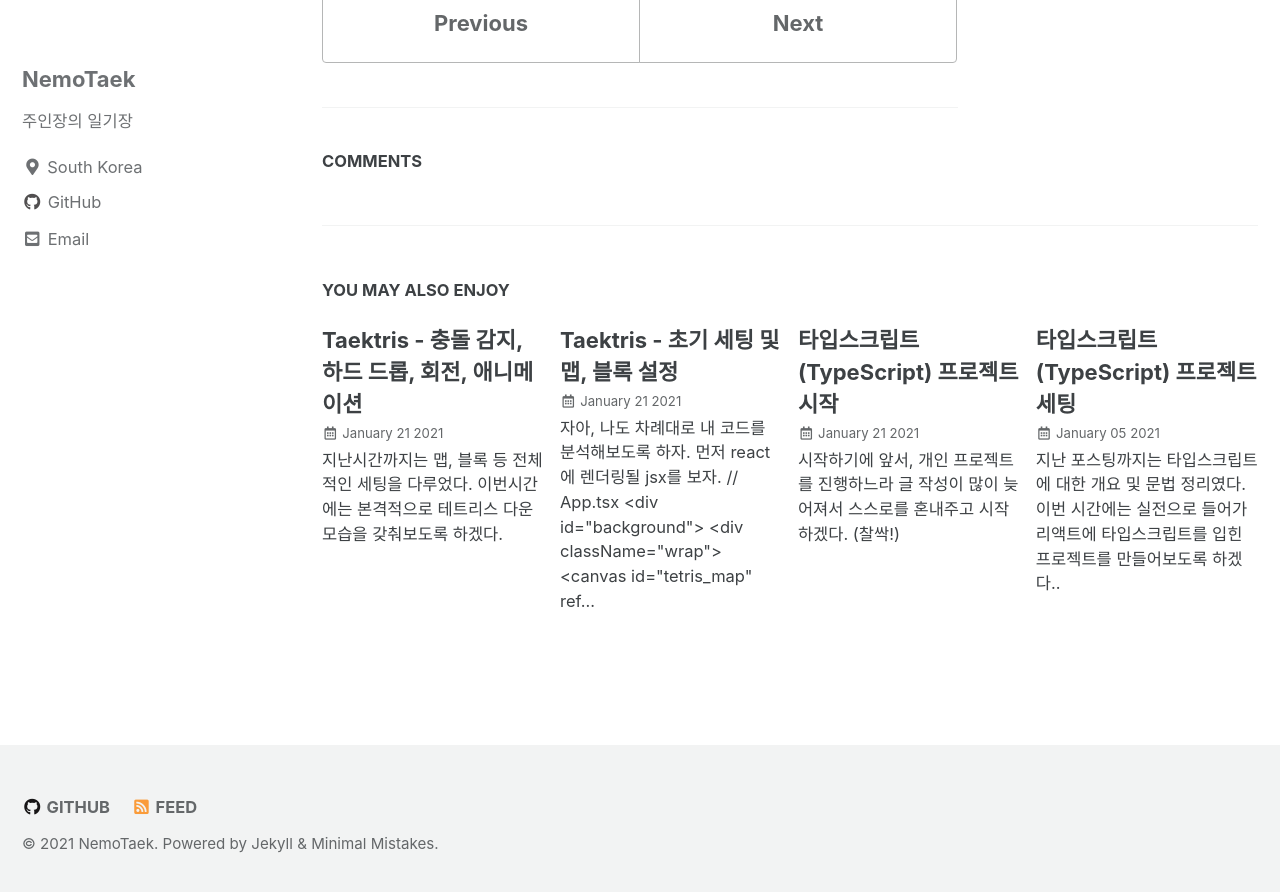
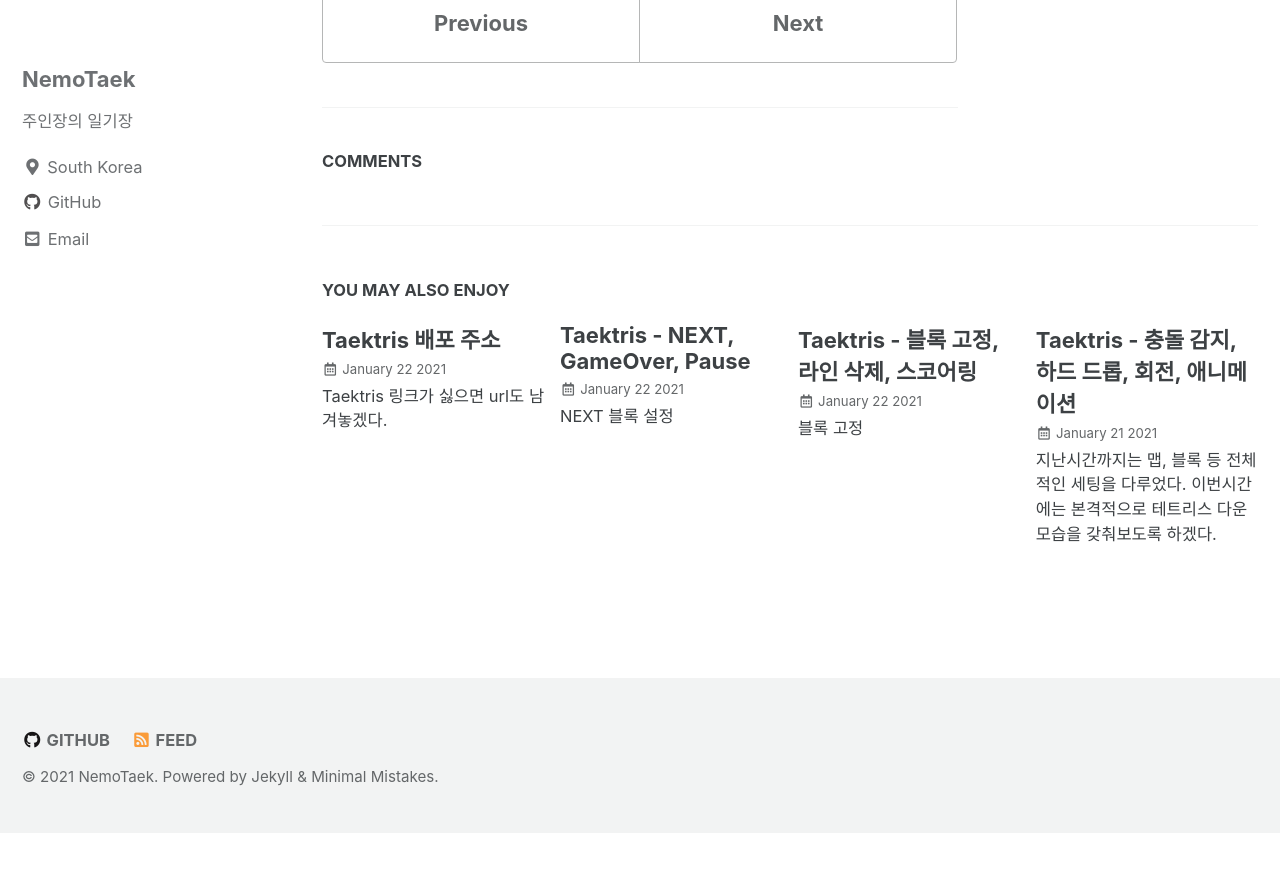
Before and after one commit to NemoTaek/NemoNote, a Jekyll site: the page built from _posts/2020-08-10-blog_menu.md, in a window 1280 px wide and 900 px high, scrolled down 866 px. Shown: the top 892 px of the window. Built offline with Jekyll 4.4.1, drawn with Linux system fonts in a browser that asks for light colours; cached includes are drawn as plain includes; a script bundle is joined from its source files by our own code; comment, search, counter and statistics services are not loaded; after the commit the page ends 1699 px from its top, so only the background shows below that; part of the change alters nothing that is shown.

Commit message:
택트리스 블로깅

````diff
--- a/_posts/2021-1-21-Taektris3.md
+++ b/_posts/2021-1-21-Taektris3.md
@@ -27,14 +27,26 @@ valid(p: any) {
     return row.every((value: number, dx: number) => {
       let x = p.x + dx;
       let y = p.y + dy;
-      return value === 0;
+      return value === 0 || (this.isInsideWalls(x, y) && this.isDropped(x, y));
     });
   });
+}
+
+// 맵 내의 충돌 감지하는 함수
+isInsideWalls(x: number, y: number) {
+	return x >= 0 && x < COLS && y <= ROWS;
+}
+
+// 놓여질 곳에 블럭이 있는지 검사하는 함수
+isDropped(x: number, y: number) {
+	return this.grid[y] && this.grid[y][x] === 0;
 }
 ```
 
 블록의 배열에 있는 모든 좌표의 값이 모두 0이면 비어있는 맵이므로 이동이 가능하게 된다.
 이 함수는 boolean 함수로 모두 0이면 true로 이동이 가능하고, 하나라도 0이 아닌 수가 있으면 false로 이동이 불가능함을 의미한다.
+그리고 맵 밖으로 나가면 안되니까 좌우는 0~행 크기, 하단은 열 크기 사이의 값에 있으면 유효한 것으로 설정을 했다.
+또한 맵 안의 다른 블록도 영향을 받으므로 grid 값이 0이어야만 유효한 것으로 설정을 했다.
 
 이제 App.tsx의 handleKeyPress 함수에 다음의 코드를 추가하여 적용해보자.
 ```
@@ -91,6 +103,31 @@ const handleKeyPress = (event: any) => {
 먼저 constant.tsx에 해당 code를 추가하고, App.tsx의 move에도 추가한다.
 그리고 스페이스바를 누르는 것도 키보드 이벤트이므로 handleKeyPress에 해당 코드를 추가한다.
 하드드롭은 밑으로 이동하는 이벤트를 충돌이 감지될 때까지 반복 실행하는 것이므로 while문을 사용하여 작성하였다.
+
+```
+// piece.tsx
+
+let hardDropped = false;
+
+// 블럭 이동 함수
+move(p: any) {
+// 스페이스바 누르면 움직이는 것은 안되게
+	if (!this.hardDropped) {
+		this.x = p.x;
+		this.y = p.y;
+	}
+	this.shape = p.shape;
+}
+
+// 하드드롭 설정하는 함수
+hardDrop() {
+	this.hardDropped = true;
+}
+```
+
+하드드롭을 하게 되면 움직여지면 안된다. 그래서 하드드롭 설정을 하는 변수와 함수를 선언해주고, move() 함수에 하드드롭이 아닐때만 움직일 수 있도록 조건을 달아주어야 한다.
+
+-----------------------------------------------------------------
 
 다음은 회전이다.
 블록은 constant.tsx에서 2차원 행렬로 되어있기 때문에 이를 수정하려면 수학적 지식이 필요하다. 여기서는 선형대수학의 개념을 사용해야 한다.
@@ -163,6 +200,7 @@ const animate = (now: number = 0): void => {
 
   // 맵 초기화 후 그리기
   mapContext.clearRect(0, 0, mapContext.canvas.width, mapContext.canvas.height);
+  // 이제는 맵도 업데이트를 해주어야 하기 때문에 piece.draw()와 drawBoard()를 합침
   board.drawPiece();
 
   // 애니메이션 변수에 담아 flag 설정
@@ -172,8 +210,39 @@ const animate = (now: number = 0): void => {
 animate();
 ```
 
+```
+// board.tsx
+// 블럭 그리는 함수
+drawPiece() {
+  this.piece.draw();
+  this.drawBoard();
+}
+
+// 맵에 블럭 그리는 함수
+drawBoard() {
+  this.grid.forEach((row: Array<number>, y: number) => {
+    row.forEach((value: number, x: number) => {
+      if (value > 0) {
+        this.ctx.strokeStyle = "#964b00";
+        this.ctx.lineWidth = 0.025;
+        this.ctx.strokeRect(x, y, 1, 1);
+        this.ctx.fillStyle = COLORS[value];
+        this.ctx.fillRect(x, y, 1, 1);
+      }
+    });
+  });
+}
+```
+
 시작 시간, 경과 시간, 해당 레벨의 낙하 속도를 가지는 타이머 객체를 생성한다.
 경과시간을 1초에 60번 업데이트 하고, 경과 시간이 만약 레벨의 낙하 속도 만큼이 지났다면 한칸 밑으로 하강시키는 함수이다.
+나중에는 이 부분을 board.tsx에 함수로 해서 등록시킬 예정이다.
+
+또한 저번에는 블록만 나타나게 하면 되서 piece.draw()만 작성했지만, 지금은 맵을 계속 업데이트 해서 보여주어야 하기 때문에 맵에도 블록이 있으면 그려주어야 한다.
+그래서 이를 board.tsx에 함께 묶어서 작성하였다.
+drawBoard()는 각 열마다 블록이 있으면(0보다 큰 값이 있으면) 그에 맞는 색을 칠하여 보여주게 하는 함수이다.
+
+------------------------------------------------
 
 이번 시간도 충돌 감지, 하드 드롭, 회전, 애니메이션 참 많은 기능을 구현해보았다.
 다음 시간에는 블록이 충돌을 감지하면 해당 블록을 고정시키는 기능, 한 줄이 모두 채워지면 라인이 삭제되는 기능, 점수 매기기 등의 기능을 다뤄보도록 하겠다.
--- /dev/null
+++ b/_posts/2021-1-22-Taektris4.md
@@ -0,0 +1,282 @@
+---
+title: "Taektris - 블록 고정, 라인 삭제, 스코어링"
+tags:
+  - TypeScript
+  - React
+  - Tetris
+---
+
+## 블록 고정
+
+블록 고정은 블록이 하강하는 중에 충돌 감지가 되었을 경우 고정이 되면서 다음 블록으로 이동하게 된다.
+그러므로 블록 하강하는 함수에 고정하는 기능을 추가하면 된다.
+(이전 글에서 블록 하강 기능을 작성했었다.)
+
+```
+// board.tsx
+// 블럭을 내리는 함수
+drop(moves: any) {
+  // 내려갈 곳이 있으면 1칸씩 하강
+  // 여기까지는 전에 간단히 작성한 내용과 같음
+  let p = moves[KEY.DOWN](this.piece);
+  if (this.valid(p)) {
+    this.piece.move(p);
+  }
+
+  // valid가 false면 즉, 충돌이 감지가 되면 freeze() 함수 실행
+  else {
+    this.freeze();
+  }
+
+  return true;
+}
+
+// 더이상 내려갈 수 없는 곳에 닿았을 때 블럭 놓는 함수
+// grid 격자에 블록이 추가가 된 것이므로 블록에 해당하는 id 값을 grid에 추가
+freeze() {
+  this.piece.shape.forEach((row: Array<number>, y: number) => {
+    row.forEach((value: number, x: number) => {
+      if (value > 0) {
+        this.grid[y + this.piece.y][x + this.piece.x] = value;
+      }
+    });
+  });
+}
+```
+
+충돌이 감지가 되어 freeze() 함수가 실행이 되면 그 공간에 해당하는 grid 격자에 블록이 추가가 된 것이므로 블록에 해당하는 id 값을 grid에 값을 변경시켜 줌으로써 맵에 블록이 쌓이는 효과를 줄 수 있다.
+
+----------------------------------------------
+
+## 라인 삭제
+
+
+```
+// board.tsx
+// 블럭을 내리는 함수
+drop(moves: any) {
+  .
+  .
+  .
+
+  // valid가 false면 즉, 충돌이 감지가 되면 freeze() 함수 실행 후 clearLines() 함수 실행
+  else {
+    this.freeze();
+    this.clearLines();	// 위의 코드에서 이 한줄만 추가됨
+  }
+
+  return true;
+}
+
+// 한 줄이 다 채워질 경우 라인 삭제 함수
+clearLines() {
+  let lines = 0;
+  this.grid.forEach((row: Array<number>, y: number) => {
+
+    // gird에서 하나의 행이 모두 0 이상의 값으로 채워지면 라인 삭제
+    if (row.every((value: number) => value > 0)) {
+      lines++;
+
+      // 행 삭제
+      this.grid.splice(y, 1);
+
+      // 삭제한 라인을 상단에 0으로 추가
+      this.grid.unshift(Array(COLS).fill(0));
+    }
+  });
+}
+```
+
+삭제된 라인 수를 담을 lines 변수를 선언한다.
+그리고 gird 격자를 탐색해서 하나의 row에 값이 모두 0 이상의 값으로 채워지면 모두 블록이 있다는 의미이므로 라인을 삭제하게 된다.
+라인 삭제는 splice() 메소드로 삭제를 한 뒤, 삭제한 라인 수만큼 unshift()로 0으로 차있는 배열을 삽입하는 로직으로 구성했다.
+
+--------------------------------------------------
+
+## 스코어링
+
+이제 웬만한 기능은 다 구현이 되어서 플레이하는데 무리는 없을 것이다.
+하지만 그냥 블록 쌓고 없애는 것만 하면 지루할 수 있으므로 점수, 라인 수, 레벨 기능을 추가해 보도록 하자.
+
+우선 점수와 속도부터 정해봅시다.
+```
+// constant.tsx
+
+// 레벨을 올리기 위해 필요한 삭제 라인 수
+export const LINES_PER_LEVEL: number = 10;
+
+// 점수
+export const POINTS = {
+  SINGLE: 100,
+  DOUBLE: 300,
+  TRIPLE: 500,
+  TETRIS: 800,
+  SOFT_DROP: 1,
+  HARD_DROP: 2
+};
+
+// 레벨 별 속도
+export const LEVEL = {
+  0: 800,
+  1: 720,
+  2: 630,
+  3: 550,
+  4: 470,
+  5: 380,
+  6: 300,
+  7: 220,
+  8: 130,
+  9: 100,
+  10: 80,
+	.
+	.
+	.
+	// 자유롭게 기입하도록 하자
+};
+```
+
+그럼 이제 선언을 해볼까?
+```
+// App.tsx
+// 게임 내 점수, 라인 수, 레벨 정보
+let accountValues = {
+  score: 0,
+  lines: 0,
+  level: 0
+}
+
+.
+.
+.
+
+// 게임 시작 버튼 클릭
+document.querySelector('.play-button').addEventListener("click", (e) => {
+  // 게임 시작
+  play();
+
+const play = (): void => {
+  addEventListener();
+  // 이미 게임이 실행중이면 애니메이션 중단
+  if (requestId) {
+    cancelAnimationFrame(requestId);
+  }
+  resetGame();
+  animate();
+}
+
+// 게임 설정 초기화
+const resetGame = (): void => {
+  board.reset();
+  // 시작 시간, 경과 시간, 해당 레벨의 낙하 속도를 가지는 타이머 객체
+  time = { start: performance.now(), elapsed: 0, level: LEVEL[accountValues.level] };
+}
+
+const animate = (now: number = 0): void => {
+  // 점수, 라인 수, 레벨 출력
+  document.querySelector("#score").textContent = accountValues.score.toString();
+  document.querySelector("#lines").textContent = accountValues.lines.toString();
+  document.querySelector("#level").textContent = accountValues.level.toString();
+
+  // 경과시간 업데이트
+  time.elapsed = now - time.start;
+
+  // 경과시간이 현재 레벨의 시간을 넘었다면
+  // 시작시간을 0으로 초기화 하고 하강시킴
+  if (time.elapsed > time.level) {
+    time.start = now;
+  }
+
+  // 맵 초기화 후 그리기
+  mapContext.clearRect(0, 0, mapContext.canvas.width, mapContext.canvas.height);
+  board.drawPiece();
+
+  // 애니메이션 변수에 담아 flag 설정
+  requestId = requestAnimationFrame(animate);
+}
+
+// 키보드 이벤트(블록 움직임, 하드 드롭)
+const addEventListener = () => {
+  document.removeEventListener('keydown', handleKeyPress);
+  document.addEventListener('keydown', handleKeyPress);
+}
+
+const handleKeyPress = (event: any) => {
+  if (moves[event.code]) {
+    // 이벤트 버블링 방지
+    event.preventDefault();
+
+    // 조각의 상태를 얻음
+    let p = moves[event.code](board.piece);
+
+    // space 누르면 수직 강하
+    if (event.code === KEY.SPACE) {
+      while (board.valid(p)) {
+        board.piece.move(p);
+        p = moves[KEY.DOWN](board.piece);
+        accountValues.score += POINTS.HARD_DROP;	// 하드드롭 점수 추가
+      }
+      board.piece.hardDrop();
+    }
+
+    // 이동이 가능한 상태라면 이동
+    else if (board.valid(p)) {
+      board.piece.move(p);
+      if (event.code === KEY.DOWN) {
+        accountValues.score += POINTS.SOFT_DROP;	// 소프트드롭(아래방향키 누를 때) 점수 추가
+      }
+    }
+  }
+};
+```
+
+거의 메인 코드를 다 작성한 것 같다.
+게임 시작 버튼을 누르면 설정을 초기화하고 애니메이션을 시작하도록 한다. 여기서 만약 게임중이라면 하던 애니메이션을 취소하고 다시 시작하도록 했다.
+그리고 time 객체의 level은 현재 레벨의 속도 값을 정하는 key이다. 이는 constant.tsx에서 정의했다.
+또한 하드드롭과 소프트드롭 할 때의 점수도 추가시켜주었다.
+
+```
+// board.tsx
+// 한 줄이 다 채워질 경우 라인 삭제 함수
+clearLines(time: any, account: any) {
+  .
+  .
+  .
+
+  if (lines > 0) {
+    // 지워진 라인 수만큼 점수 추가
+    account.score += this.getLinesClearedPoints(lines);
+    account.lines += lines;
+
+    // 일정 기준치의 라인을 제거하면 레벨 상승
+    if (account.lines >= LINES_PER_LEVEL) {
+      account.level++;
+
+      // 다음 레벨을 위하여 기존의 라인을 삭제
+      account.lines -= LINES_PER_LEVEL;
+
+      // 레벨이 오르면 속도도 상승
+      time.level = LEVEL[account.level];
+    }
+  }
+}
+
+// 라인 별 점수
+getLinesClearedPoints(lines: number) {
+  return lines === 1 ? POINTS.SINGLE :
+    lines === 2 ? POINTS.DOUBLE :
+      lines === 3 ? POINTS.TRIPLE :
+        lines === 4 ? POINTS.TETRIS :
+          0;
+}
+```
+
+라인을 삭제하면 그에 맞는 점수를 획득하고, 일정 라인 수를 제거하면 레벨이 올라야 한다.
+그래서 clearLines()에 매개변수로 time객체와 account객체를 매개변수로 넘겨주었다.
+그러려면 drop() 함수에서 clearlines()를 호출하니까 drop() 함수에도 매개변수로 이를 넣어주어야겠죠?
+라인을 삭제하면 account의 점수와 라인 수가 올라가도록 설정하고, 라인이 일정 숫자가 되면 레벨이 오르도록 했다.
+
+---------------------------------------------------------------
+
+후우.. 이제 거의 다왔습니다.
+다음 글에서는 NEXT 블록 설정, 게임오버, 일시정지를 해 볼 것이다.
+기대하시라!
--- /dev/null
+++ b/_posts/2021-1-22-Taektris5.md
@@ -0,0 +1,236 @@
+---
+title: "Taektris - NEXT, GameOver, Pause"
+tags:
+  - TypeScript
+  - React
+  - Tetris
+---
+
+## NEXT 블록 설정
+
+지금 테트리스 기능은 얼추 되는데, 다음 블록이 무엇이 나올지 알아야 현재 블록을 어디에 놓을지 전략을 세울 수 있다.
+그런데 지금 그게 안되네? 그럼 만들어야지!
+
+```
+// App.tsx
+let nextRef = useRef(null);
+
+useEffect(() => {
+	let next = nextRef.current;
+	let nextContext = next.getContext('2d');
+	.
+	.
+	.
+	// 매개변수로 next canvas 추가
+  let board = new Board(mapContext, nextContext);
+}
+```
+
+```
+// board.tsx
+class Board implements board {
+  grid: any;
+  piece: Piece;
+  nextPiece: Piece;	// 추가
+
+  constructor(public ctx: any, public nextCtx: any) {
+    this.ctx = ctx;
+    this.nextCtx = nextCtx;	// 추가
+    this.init();
+  }
+
+  // 맵, 블럭 크기 세팅
+  init() {
+    this.ctx.canvas.width = COLS * BLOCK_SIZE;
+    this.ctx.canvas.height = ROWS * BLOCK_SIZE;
+    this.ctx.scale(BLOCK_SIZE, BLOCK_SIZE);
+
+		// next 블록이 담길 canvas 크기 설정
+    this.nextCtx.canvas.width = 5 * BLOCK_SIZE;
+    this.nextCtx.canvas.height = 4 * BLOCK_SIZE;
+    this.nextCtx.scale(BLOCK_SIZE, BLOCK_SIZE);
+  }
+
+  // 새 게임이 시작되면 맵 초기화
+  reset() {
+    this.grid = this.getEmptyGrid();
+    this.piece = new Piece(this.ctx);
+    this.piece.setStartingPosition();
+    this.getNextPiece();
+  }
+
+  // NEXT 블럭 정하는 함수
+  getNextPiece() {
+    this.nextPiece = new Piece(this.nextCtx);
+    this.nextCtx.clearRect(0, 0, this.nextCtx.canvas.width, this.nextCtx.canvas.height);
+    this.nextPiece.setNextPosition();
+    this.nextPiece.draw();
+  }
+}
+```
+
+```
+// piece.tsx
+
+// Next 맵에서 시작 위치 설정
+setNextPosition() {
+	// 일자블록이라 그런지 가로 길이가 길어서 위치 변경이 필요함
+  if (this.typeId === 1) {
+    this.x = 0.5;
+    this.y = 0.5;
+  }
+  // 이건 네모라 가로 길이가 2칸밖에 안되서 위치 변경이 필요함
+  else if (this.typeId === 4) {
+    this.x = 1.5;
+    this.y = 1;
+  }
+  else {
+    this.x = 1;
+    this.y = 1;
+  }
+}
+```
+
+길어보이지만 사실상 별거 없다. 이전에 했던 맵 canvas 설정을 next 버전으로 작게 똑같이 해주면 되는것이다.
+canvas가 추가되었으니 board의 매개변수로 next canvas를 추가하고 board.tsx에서 크기 설정 및 세팅을 한다.
+next 칸에서는 블록을 움직이거나 이럴 필요 없이 모양만 보여지기만 하면 되므로 위치 정하고, 그리기만 하면 된다.
+
+이제 여기서 끝날 줄 알았지만, 다음걸 보여주기만 해서는 끝이 아니다.
+다음걸 보여주고 현재 블록이 놓여지면 그 블록을 불러와야 한다.
+이는 drop() 함수에서 추가를 하면 된다.
+
+```
+// board.tsx
+// 블럭을 내리는 함수
+drop(moves: any, time: any, account: any) {
+	.
+	.
+	.
+  // next에 있는 블럭을 맵에 그리기
+  else {
+    .
+    .
+    .
+
+    this.piece = this.nextPiece;
+    this.piece.ctx = this.ctx;
+    this.piece.setStartingPosition();
+    this.getNextPiece();
+  }
+
+  return true;
+}
+```
+아니 정말 간단하지 않은가? ㅎㅎ
+위의 부분을 생략해서 잘 모를 수 있겠지만, else 구문이 (!this.valid)에 해당하는 조건이다.
+즉, 현재 블록이 놓여지면 이라는 조건에서 나오는 코드이다.
+놓여지면 현재 블록은 next 블록이 되고, 위치를 잡고, 그리는 코드이다.
+
+------------------------------------------------------------
+
+## 게임오버와 일시정지
+
+이제 드디어 게임다워졌다.
+그래서 열심히 플레이 하는데, 게임이 끝나지가 않는다????
+어쩔수 없군... 제가 끝내드리죠..
+
+```
+// App.tsx
+const animate = (now: number = 0): void => {
+	.
+	.
+	.
+	// 경과시간이 현재 레벨의 시간을 넘었다면
+  // 시작시간을 0으로 초기화 하고 하강시킴
+  if (time.elapsed > time.level) {
+    time.start = now;
+
+		// 시작시간을 초기화 하자마자 충돌이 나면 게임오버
+    if (!board.drop(moves, time, accountValues)) {
+      gameOver();
+      return;
+    }
+  }
+}
+
+// 게임오버
+const gameOver = () => {
+  cancelAnimationFrame(requestId);
+
+  // game over 창 띄우기
+  mapContext.fillStyle = 'white';
+  mapContext.fillRect(1, 3, 8, 1.2);
+  mapContext.font = '1px Arial';
+  mapContext.fillStyle = 'red';
+  mapContext.fillText('GAME OVER', 1.8, 4);
+}
+```
+
+애니메이션 중에 새로운 블록이 나타나고 시작 시간을 초기화했다.
+그런데 초기화 하지마자 drop()이 안된다? = valid()가 false다?
+그러면 게임 오버가 되는 것이다.
+게임 오버는 간단히 canvas context를 사용해서 글씨 적어주고, css처럼 효과를 주면 끝이다.
+물론 그 전에 애니메이션을 종료해야 한다.
+그럼 내친김에 일시정지도 한번 만들어볼까?
+
+```
+// constant.tsx
+// 키보드 key.code
+export const KEY = {
+  UP: 'ArrowUp',
+  LEFT: 'ArrowLeft',
+  RIGHT: 'ArrowRight',
+  DOWN: 'ArrowDown',
+  SPACE: 'Space',
+  P: 'KeyP'	// 추가
+}
+```
+
+```
+// App.tsx
+const handleKeyPress = (event: any) => {
+  .
+  .
+  .
+  // p 키를 눌러 일시정지
+  else if (event.code === KEY.P) {
+    pause();
+  }
+};
+
+// 일시정지
+const pause = () => {
+  // 일시정지 중이었다면 다시 실행
+  if (!requestId) {
+    animate();
+    return;
+  }
+
+  // 진행중이었다면 일시정지
+  cancelAnimationFrame(requestId);
+  requestId = null;
+
+  mapContext.fillStyle = 'white';
+  mapContext.fillRect(1, 3, 8, 1.2);
+  mapContext.font = '1px Arial';
+  mapContext.fillStyle = 'red';
+  mapContext.fillText('PAUSED', 3, 4);
+
+  bgmOff();
+}
+```
+
+constant.tsx에 키보드 입력으로 `P`키를 추가하고, 게임오버 처럼 똑같이 창 띄우면 된다.
+하지만 여기서는 게임 중이라면 애니메이션을 취소하고, 일시정지 중이라면 다시 애니메이션을 실행시키는 코드를 추가해야 한다.
+
+----------------------------------------------------------------
+
+여기까지는 글을 처음 작성할 때 언급했던 블로그의 내용이 마무리가 되었다.
+여기서 끝내면 그냥 따라친거밖에 한게 없으니 몇가지 기능을 추가시켜 보도록 하겠다.
+(BGM과 효과음 추가, 레벨 커스텀, 콤보 추가, 맵 추가 등을 생각하고 있긴 하다.)
+
+그런데 블로그에도 충분히 친절하게 코드마다 설명이 잘 나와있긴 하지만, 코드들을 조합하는 것은 나와있지 않았다.
+그 부분에서 애를 먹었고, 중간에 언급되지 않은 기능이 갑자기 나와서 당황한 적도 있었다.
+
+학창시절에 테트리스가 많이 보급화되어서 즐겨 했었는데, 어느순간 저작권 문제로 운영되던 테트리스에 관한 게임이 모두 서비스 종료가 되어서 더아상 자유롭게 즐기지 못하게 되는 아쉬움이 있었다.
+이렇게나마 오랜만에 만들어서 즐겁고 자유롭게 할 수 있게되어서 좋았다.
--- /dev/null
+++ b/_posts/2021-1-22-Taektris_url.md
@@ -0,0 +1,17 @@
+---
+title: "Taektris 배포 주소"
+tags:
+  - TypeScript
+  - React
+  - Tetris
+  - Taektris
+---
+
+[Taektris](bit.ly/2MaUgW6)
+링크가 싫으면 url도 남겨놓겠다.
+
+# **bit.ly/2MaUgW6**
+
+지금까지 만든 테트리스 배포 주소이다.
+마음껏 즐겨주길 바란다.
+참고로 제 최고레벨은 16레벨..
````
